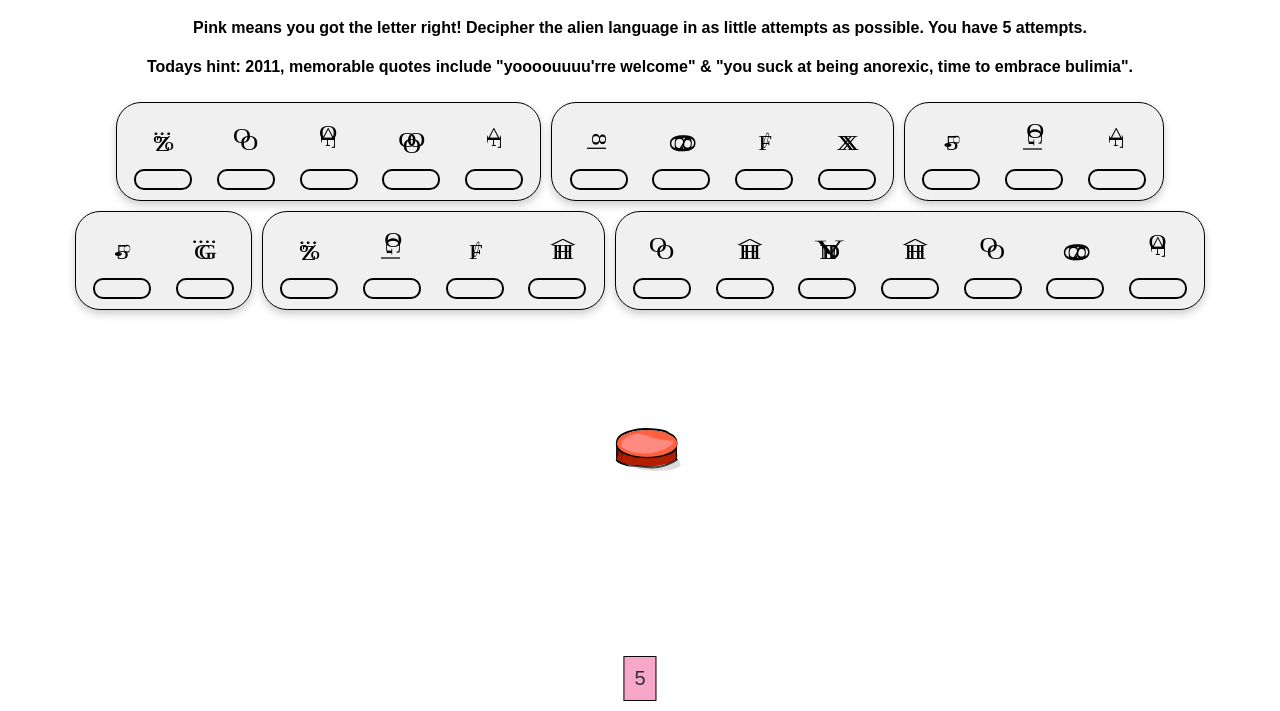
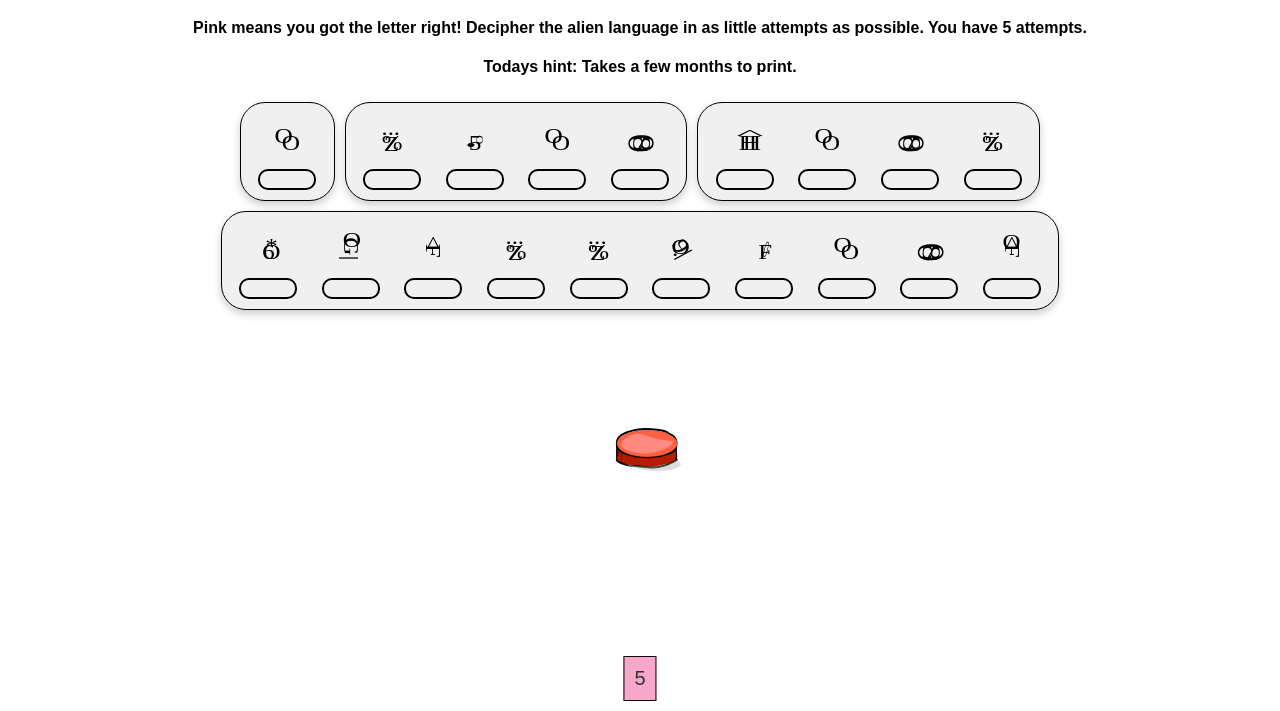
Before and after one commit to PierogiMuncher/Linduistics, a plain HTML site: page index.html in a window 1280 px wide. Shown: the part 89-800 px from the top of the page. Drawn offline with Linux system fonts and the light colour scheme.

Commit message:
Day 4 (lost count, last day saying number)
previous day: Sadie from the tv show awkward. Hint: 2011, memorable quotes include "yoooouuuu'rre welcome" & "you suck at being anorexic, time to embrace bulimia"

```diff
--- a/index.html
+++ b/index.html
@@ -9,7 +9,7 @@
 <body>
     <h1>Linduistics</h1>
     <h4>Pink means you got the letter right! Decipher the alien language in as little attempts as possible. You have 5 attempts. </h4>
-    <h4>Todays hint: 2011, memorable quotes include "yoooouuuu'rre welcome" & "you suck at being anorexic, time to embrace bulimia".</h4>
+    <h4>Todays hint: Takes a few months to print.</h4>
     <div id="gameBoard"></div>
     <button id="checkButton" class="check-button" onclick="checkGuess()">
         <img src="ButtonUp.svg" alt="Check Guess">
--- a/script.js
+++ b/script.js
@@ -1,5 +1,5 @@
 const sentences = [
-"Sadie from the TV show awkward."
+"A Star Wars chessboard."
 ];
 const symbols = Array.from({length: 26}, (_, i) => `symbols/${i + 1}.svg`);
 let currentSentence = '';
```
